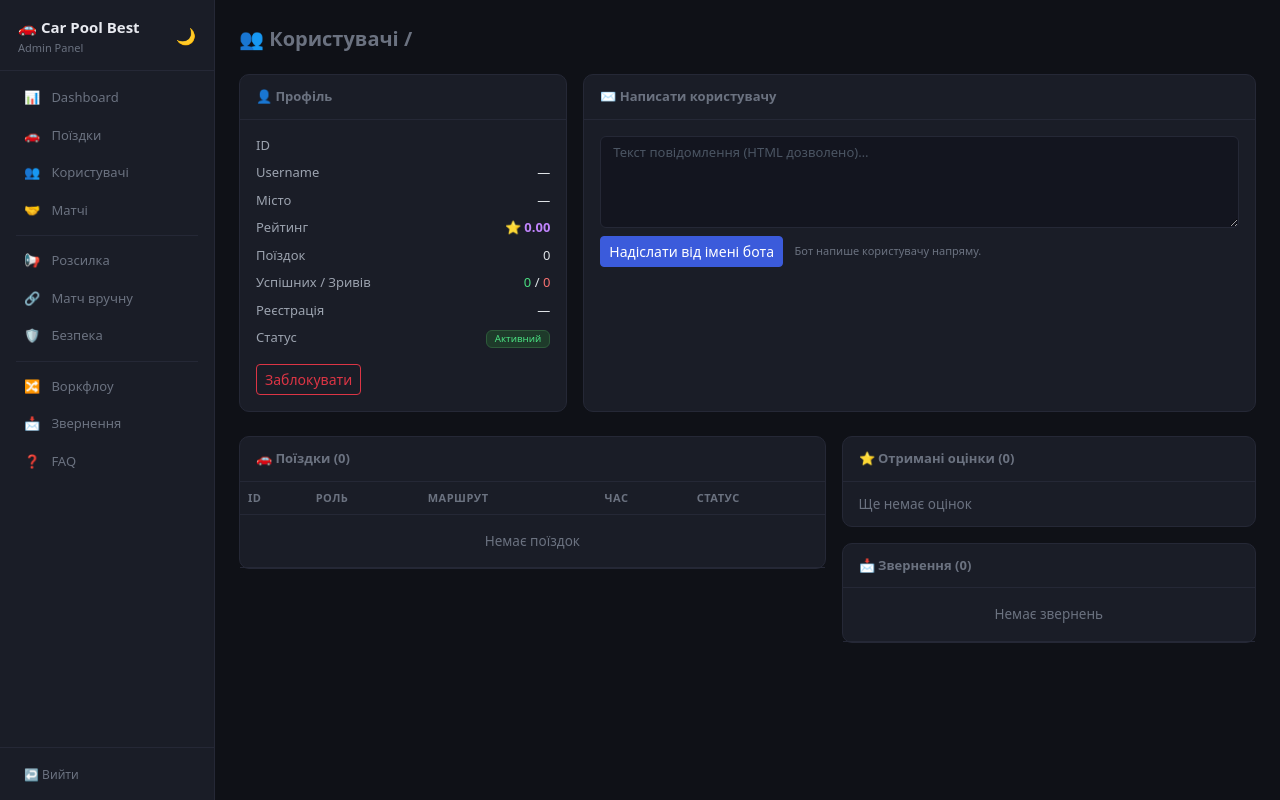
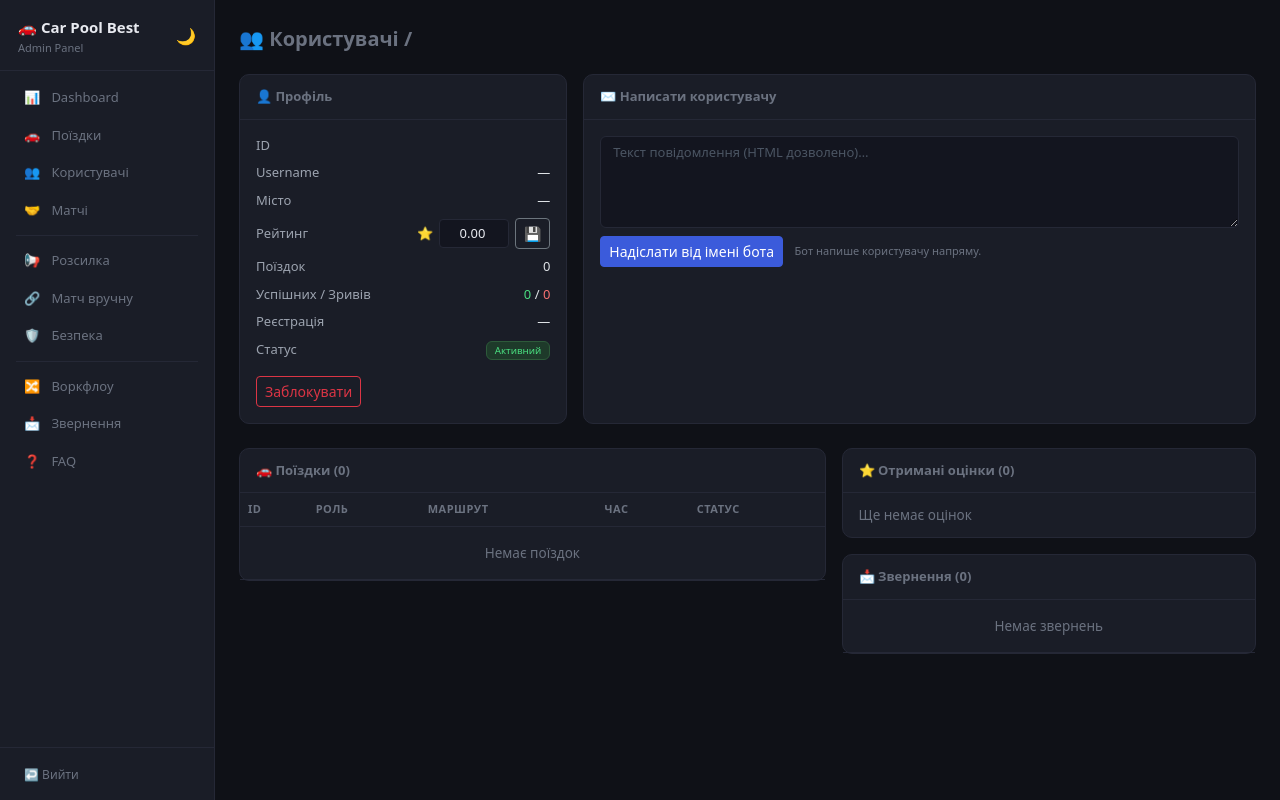
Before and after one commit to Manonix1927/rideshare-bot, a Python web app: template admin/templates/user_detail.html in a window 1280 px wide. Run offline with Jinja, Linux system fonts and the light colour scheme; the template is opened without the code that fills it, so the values that code supplies are empty.

Commit message:
feat(admin): редагування рейтингу користувача на сторінці профілю
- POST /admin/users/{id}/rating — встановлює User.rating (1-5, крок 0.1)
  або скидає його (порожнє значення -> None -> 'Без рейтингу')
- Інпут прямо в картці «Профіль» замість статичного тексту рейтингу

Co-Authored-By: Claude Sonnet 5 <noreply@anthropic.com>

```diff
--- a/admin/templates/user_detail.html
+++ b/admin/templates/user_detail.html
@@ -17,7 +17,16 @@
         <div style="display:flex;justify-content:space-between"><span style="color:#9ca3af">ID</span><span>{{ u.id }}</span></div>
         <div style="display:flex;justify-content:space-between"><span style="color:#9ca3af">Username</span><span>{% if u.username %}@{{ u.username }}{% else %}—{% endif %}</span></div>
         <div style="display:flex;justify-content:space-between"><span style="color:#9ca3af">Місто</span><span>{{ u.home_city or '—' }}</span></div>
-        <div style="display:flex;justify-content:space-between"><span style="color:#9ca3af">Рейтинг</span><span style="color:#c084fc;font-weight:600">⭐ {{ '%.2f'|format(u.rating) if u.rating is not none else '—' }}</span></div>
+        <div style="display:flex;justify-content:space-between;align-items:center">
+          <span style="color:#9ca3af">Рейтинг</span>
+          <form method="post" action="/admin/users/{{ u.id }}/rating" style="display:flex;gap:6px;align-items:center">
+            <span style="color:#c084fc">⭐</span>
+            <input type="number" name="rating" step="0.1" min="1" max="5"
+                   value="{{ '%.2f'|format(u.rating) if u.rating is not none else '' }}"
+                   placeholder="—" class="form-control form-control-sm" style="width:70px;text-align:right">
+            <button type="submit" class="btn btn-sm btn-outline-secondary" title="Зберегти">💾</button>
+          </form>
+        </div>
         <div style="display:flex;justify-content:space-between"><span style="color:#9ca3af">Поїздок</span><span>{{ u.trips_count or 0 }}</span></div>
         <div style="display:flex;justify-content:space-between"><span style="color:#9ca3af">Успішних / Зривів</span><span><span style="color:#4ade80">{{ u.successful_trips or 0 }}</span> / <span style="color:#f87171">{{ u.failed_trips or 0 }}</span></span></div>
         <div style="display:flex;justify-content:space-between"><span style="color:#9ca3af">Реєстрація</span><span>{{ u.created_at.strftime('%d.%m.%Y') if u.created_at else '—' }}</span></div>
```
Also changed, not shown: admin/routes.py (+21 -0 lines).
